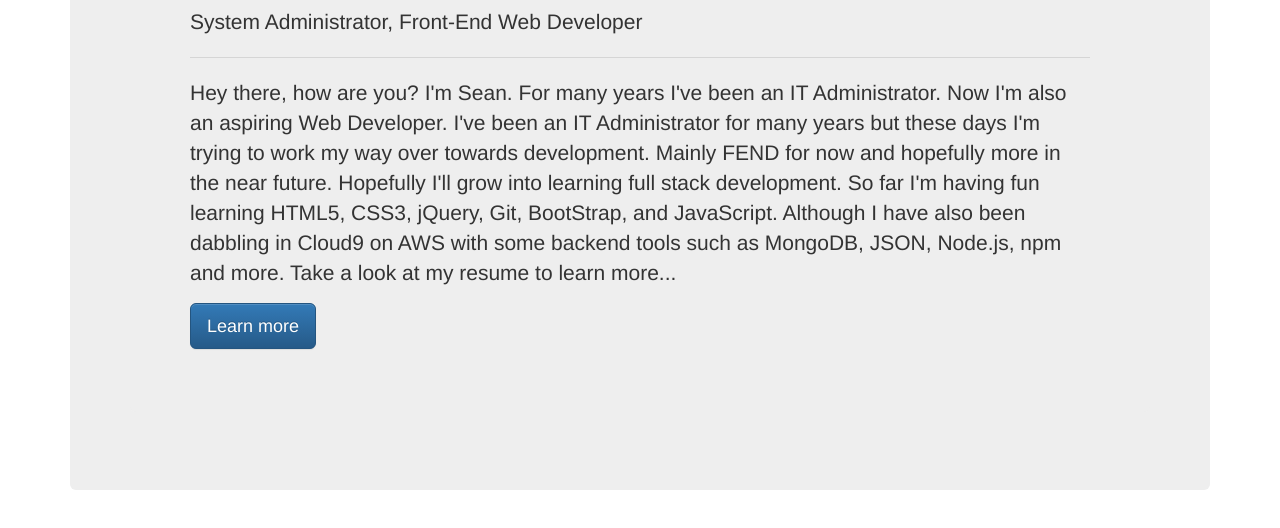
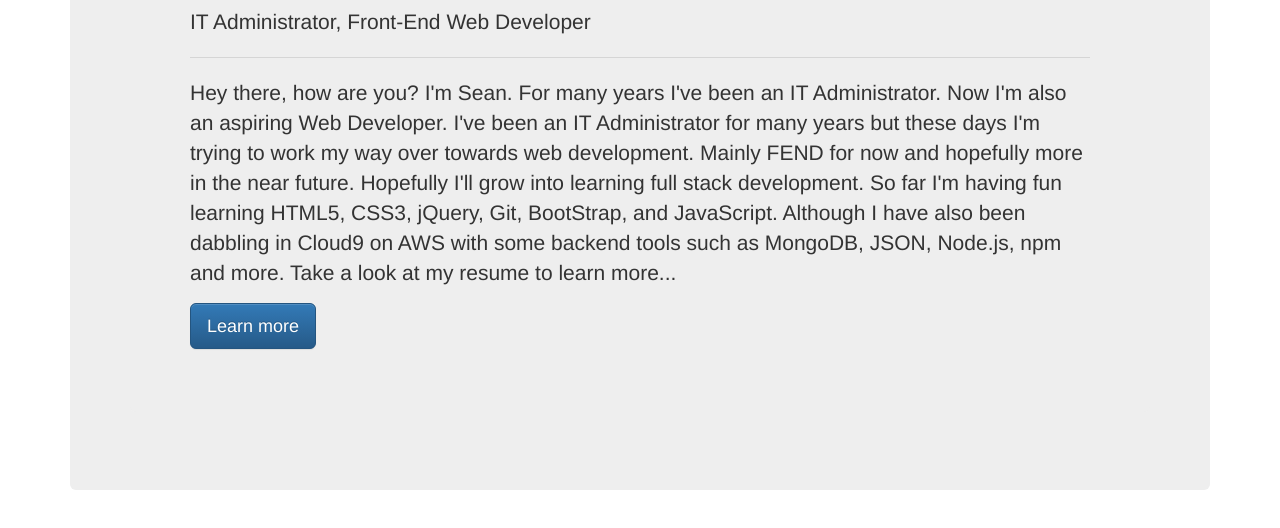
Before and after one commit to TechSnazzy/TechSnazzy.github.io, a plain HTML site: page index.html in a window 1280 px wide. Shown: the part 260-788 px from the top of the page. Drawn offline with nearby package versions, Linux system fonts and the light colour scheme.

Commit message:
Update index.html

```diff
--- a/index.html
+++ b/index.html
@@ -34,9 +34,9 @@
 	<div class="jumbotron">
 	<div class="jumbotron">
 	<h1 class="display-3">Sean Morrison</h1>
-	<p class="lead">System Administrator, Front-End Web Developer</p>
+	<p class="lead">IT Administrator, Front-End Web Developer</p>
 	<hr class="my-4">
-	<p>Hey there, how are you? I'm Sean. For many years I've been an IT Administrator. Now I'm also an aspiring Web Developer. I've been an IT Administrator for many years but these days I'm trying to work my way over towards development. Mainly FEND for now and hopefully more in the near future. Hopefully I'll grow into learning full stack development. So far I'm having fun learning HTML5, CSS3, jQuery, Git, BootStrap, and JavaScript. Although I have also been dabbling in Cloud9 on AWS with some backend tools such as MongoDB, JSON, Node.js, npm and more. Take a look at my resume to learn more...</p>
+	<p>Hey there, how are you? I'm Sean. For many years I've been an IT Administrator. Now I'm also an aspiring Web Developer. I've been an IT Administrator for many years but these days I'm trying to work my way over towards web development. Mainly FEND for now and hopefully more in the near future. Hopefully I'll grow into learning full stack development. So far I'm having fun learning HTML5, CSS3, jQuery, Git, BootStrap, and JavaScript. Although I have also been dabbling in Cloud9 on AWS with some backend tools such as MongoDB, JSON, Node.js, npm and more. Take a look at my resume to learn more...</p>
 	<p class="lead">
     <a class="btn btn-primary btn-lg" href="resume.html" target="_blank" role="button">Learn more</a>
   </p>
```
